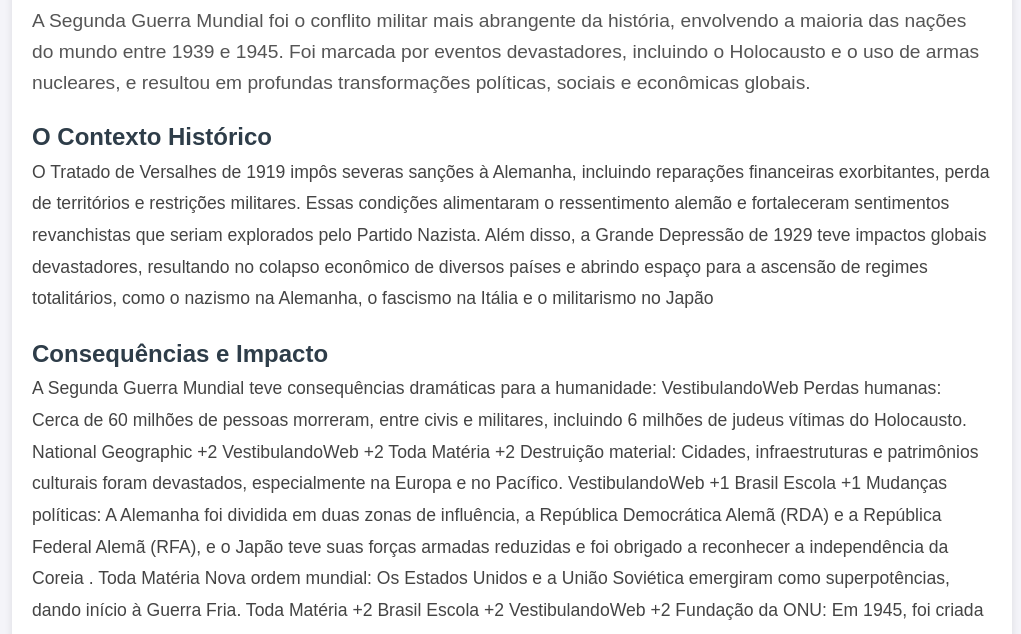
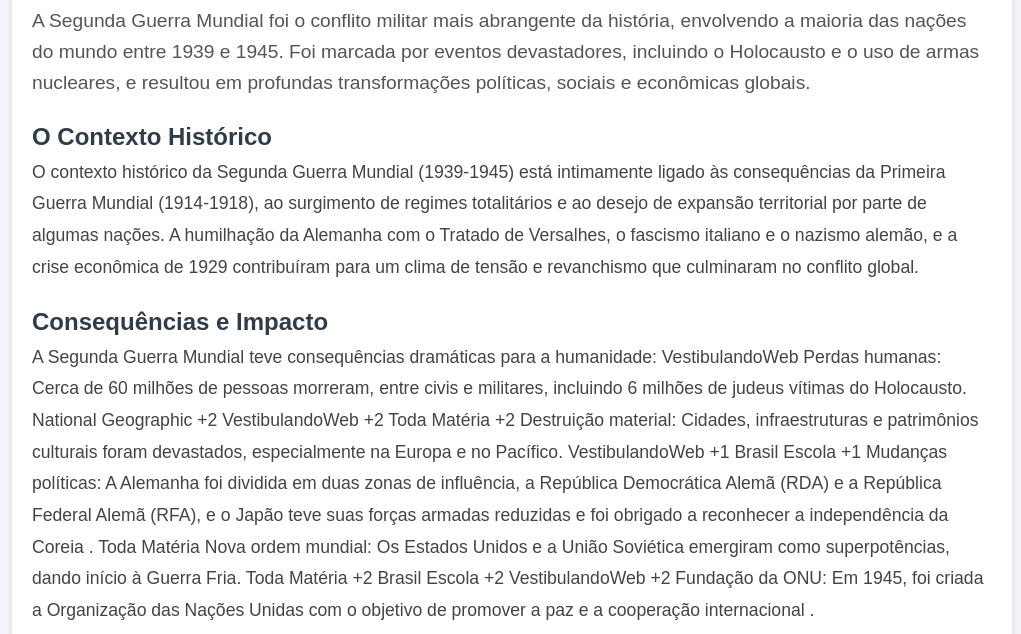
Before and after one commit to PedroZaupaUni/SegundaGuerra, a plain HTML site: page index.html in a window 1280 px wide. Shown: the part 105-739 px from the top of the page, without its empty margins (128-1149 px from the left). Drawn offline with Linux system fonts and the light colour scheme.

Commit message:
contextohistorico

```diff
--- a/index.html
+++ b/index.html
@@ -18,7 +18,7 @@
 
       <h2>O Contexto Histórico</h2>
       <p class="content">
-       O Tratado de Versalhes de 1919 impôs severas sanções à Alemanha, incluindo reparações financeiras exorbitantes, perda de territórios e restrições militares. Essas condições alimentaram o ressentimento alemão e fortaleceram sentimentos revanchistas que seriam explorados pelo Partido Nazista. Além disso, a Grande Depressão de 1929 teve impactos globais devastadores, resultando no colapso econômico de diversos países e abrindo espaço para a ascensão de regimes totalitários, como o nazismo na Alemanha, o fascismo na Itália e o militarismo no Japão
+        O contexto histórico da Segunda Guerra Mundial (1939-1945) está intimamente ligado às consequências da Primeira Guerra Mundial (1914-1918), ao surgimento de regimes totalitários e ao desejo de expansão territorial por parte de algumas nações. A humilhação da Alemanha com o Tratado de Versalhes, o fascismo italiano e o nazismo alemão, e a crise econômica de 1929 contribuíram para um clima de tensão e revanchismo que culminaram no conflito global.
       </p>
 
       <h2>Consequências e Impacto</h2>
```
